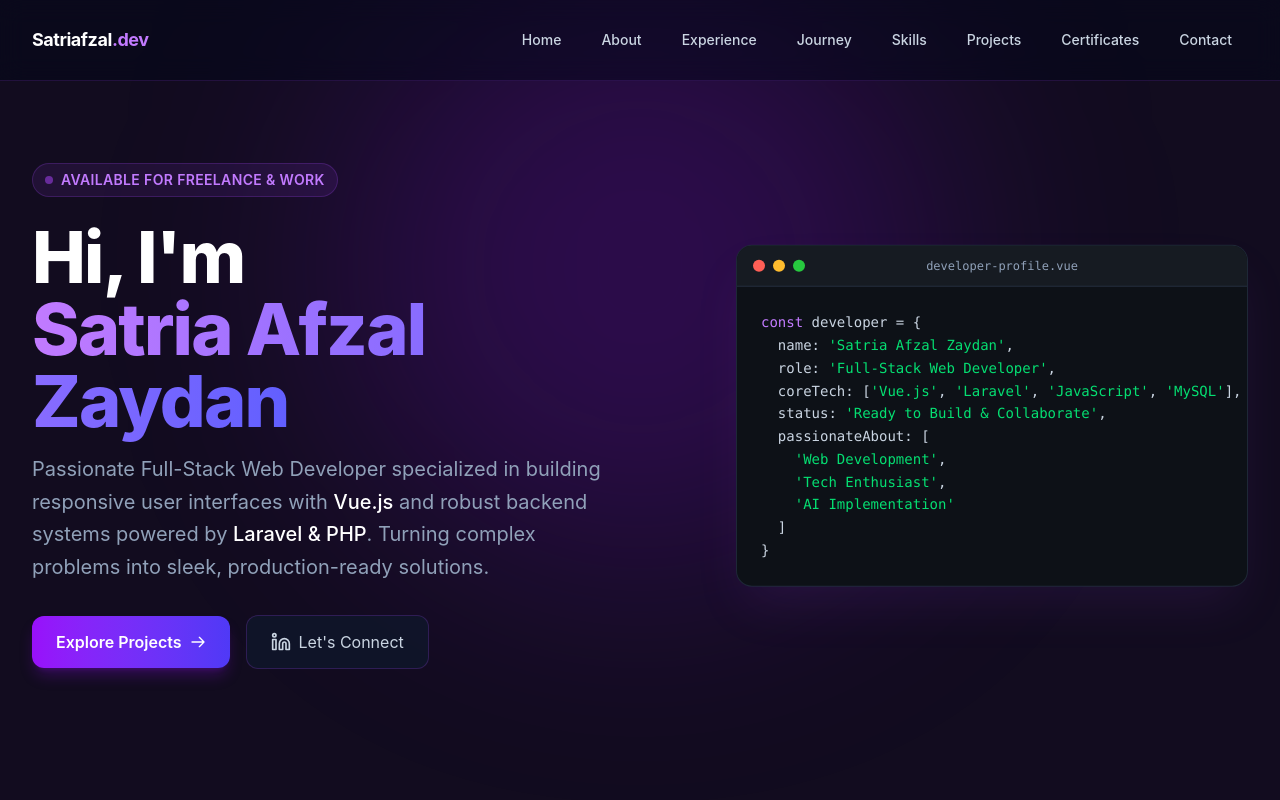
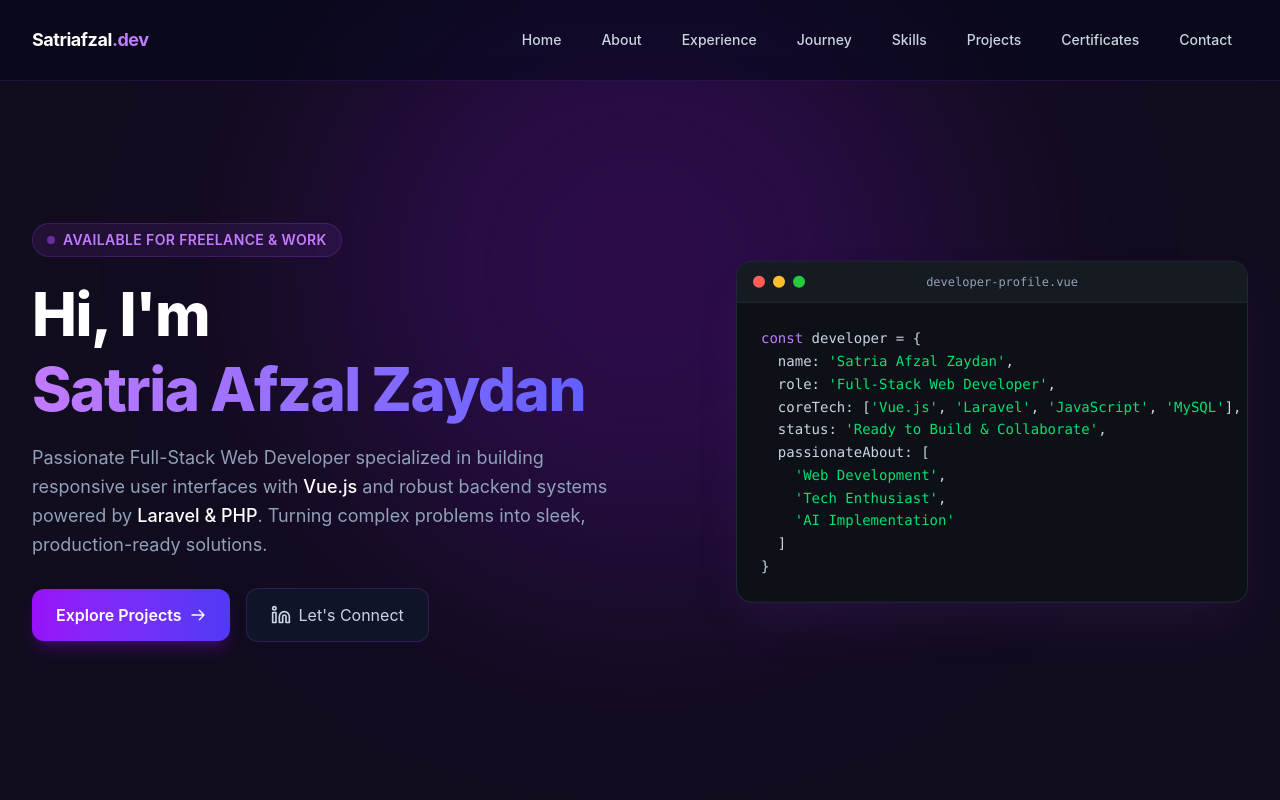
Before and after one commit to satriafzal/personal-portofolio, a Vue app: page / in a window 1280 px wide. Shown: the top 800 px of the page. Built offline with nearby package versions, Linux system fonts and the light colour scheme.

Commit message:
update hero

```diff
--- a/src/components/Hero.vue
+++ b/src/components/Hero.vue
@@ -1,30 +1,29 @@
 <template>
-  <section ref="heroRef" class="relative w-full min-h-screen flex items-center pt-20 pb-12 z-20 overflow-hidden" id="home">
+  <section ref="heroRef" class="relative w-full min-h-[90vh] lg:min-h-screen flex items-center pt-24 sm:pt-28 pb-12 z-20 overflow-hidden" id="home">
 
-    <!-- Efek Cahaya / Glow Background -->
     <div class="absolute top-1/3 left-1/2 -translate-x-1/2 -translate-y-1/2 w-[600px] h-[600px] bg-purple-600/20 rounded-full blur-[120px] pointer-events-none"></div>
 
     <div class="max-w-7xl mx-auto px-4 sm:px-6 lg:px-8 relative z-30 w-full">
-      <div class="grid grid-cols-1 lg:grid-cols-2 gap-12 items-center">
+      <div class="grid grid-cols-1 lg:grid-cols-2 gap-8 lg:gap-12 items-center">
 
         <!-- BAGIAN KIRI: Teks & Tombol -->
-        <div class="text-left">
+        <div class="text-left flex flex-col justify-center">
 
-          <div class="gsap-text opacity-0 inline-flex items-center gap-2 px-3 py-1.5 rounded-full bg-purple-500/10 border border-purple-500/20 mb-6">
+          <div class="gsap-text opacity-0 inline-flex items-center gap-2 px-3.5 py-1.5 rounded-full bg-purple-500/10 border border-purple-500/20 mb-4 sm:mb-5 w-fit">
             <span class="w-2 h-2 rounded-full bg-purple-500 animate-pulse"></span>
             <span class="text-purple-400 text-xs sm:text-sm font-semibold tracking-wide uppercase">
               Available for Freelance & Work
             </span>
           </div>
 
-          <h1 class="gsap-text opacity-0 text-4xl sm:text-5xl lg:text-6xl xl:text-7xl font-extrabold text-white tracking-tight mb-4">
+          <h1 class="gsap-text opacity-0 text-4xl sm:text-5xl lg:text-6xl font-extrabold text-white tracking-tight leading-tight mb-4">
             Hi, I'm <br/>
             <span class="text-transparent bg-clip-text bg-gradient-to-r from-purple-400 to-indigo-500">
               Satria Afzal Zaydan
             </span>
           </h1>
 
-          <p class="gsap-text opacity-0 text-slate-400 text-base sm:text-lg lg:text-xl leading-relaxed mb-8 max-w-xl">
+          <p class="gsap-text opacity-0 text-slate-400 text-base sm:text-lg leading-relaxed mb-6 sm:mb-7 max-w-xl">
             Passionate Full-Stack Web Developer specialized in building responsive user interfaces with <span class="text-white font-medium">Vue.js</span> and robust backend systems powered by <span class="text-white font-medium">Laravel & PHP</span>. Turning complex problems into sleek, production-ready solutions.
           </p>
 
@@ -41,6 +40,7 @@
           </div>
         </div>
 
+        <!-- BAGIAN KANAN: Card Code Editor -->
         <div class="lg:text-right flex justify-center lg:justify-end perspective-1000">
 
           <div class="gsap-image opacity-0 relative w-full max-w-lg bg-[#0d1117] border border-slate-700/50 rounded-2xl overflow-hidden shadow-2xl shadow-purple-500/10 text-left">
```
